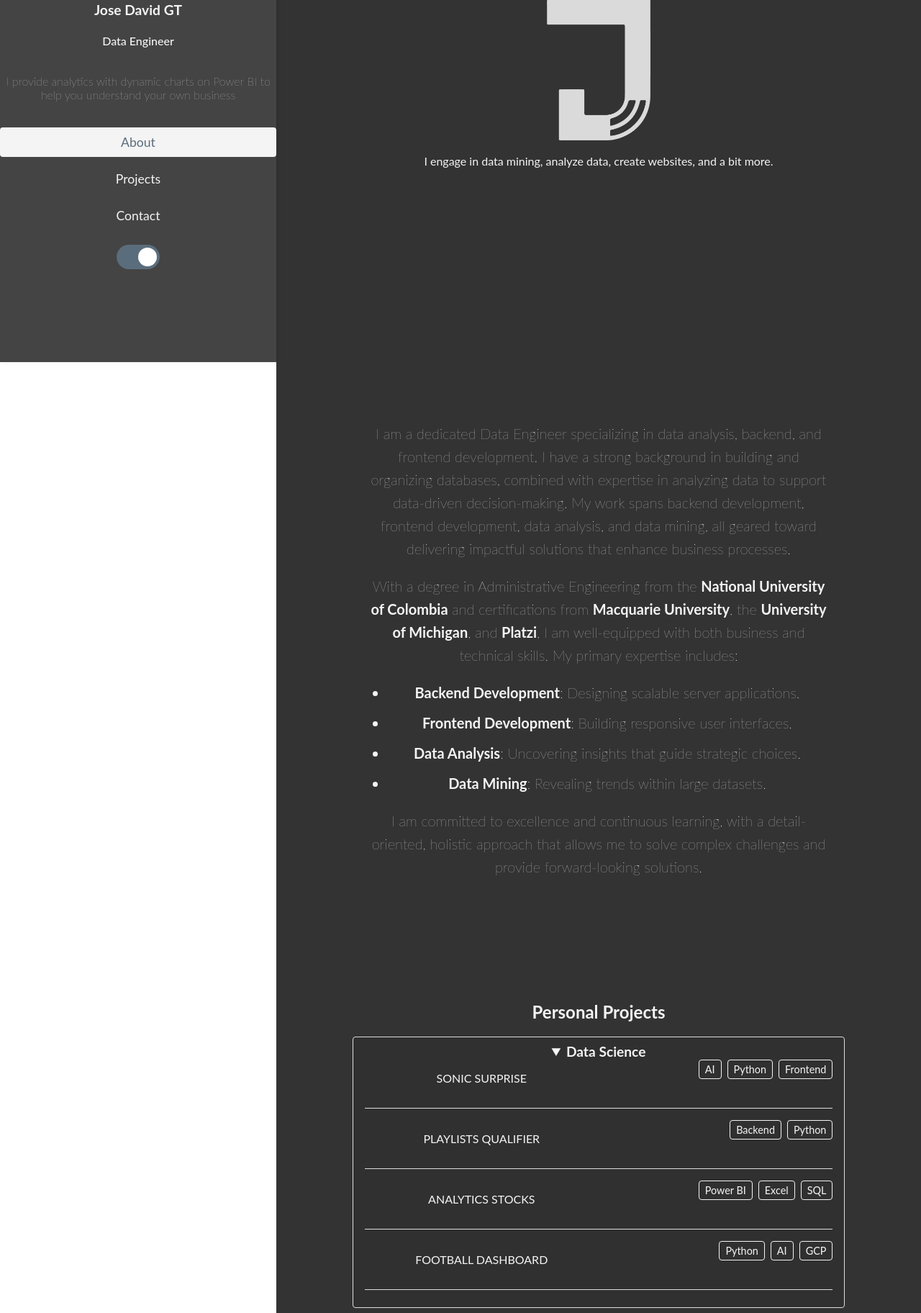
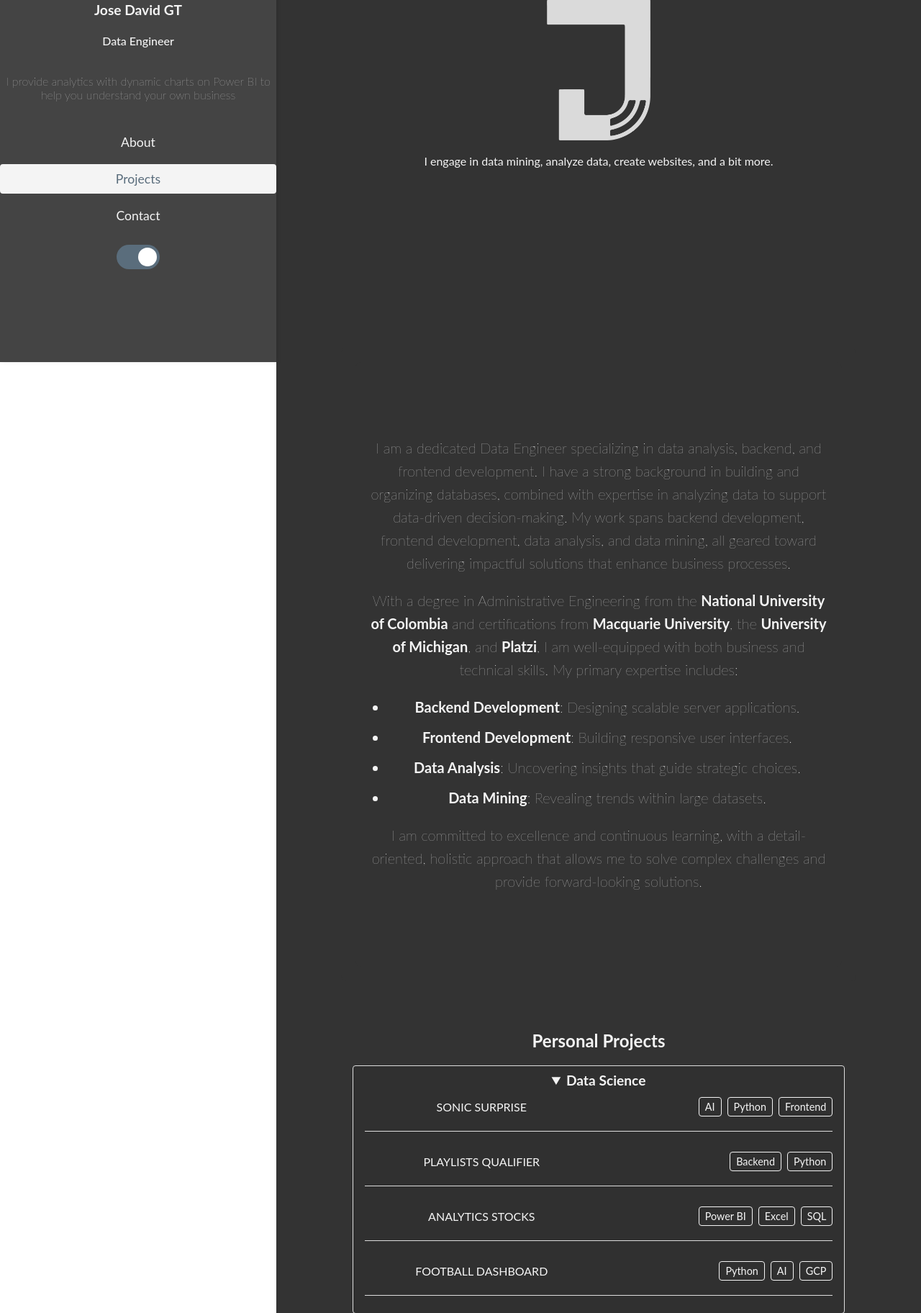
Before and after one commit to DeiviGT1/blog2.0, a Flask app: page / in a window 1280 px wide. Shown: the part 317-2141 px from the top of the page at 72% size. Run offline with Flask 3, Linux system fonts and the light colour scheme; parts of the project's set-up code (start-up, migrations or seed data) failed here and were passed over; some libraries are stand-ins or nearby versions.

Commit message:
organizamos algunas secciones

```diff
--- a/app/static/css/main/contact.css
+++ b/app/static/css/main/contact.css
@@ -3,6 +3,7 @@
 .content-wrapper-contact {
     display: flex;
     align-items: center;
+    justify-content: center;
 }
 
 .contact-container {
--- a/app/static/css/main/projects.css
+++ b/app/static/css/main/projects.css
@@ -64,14 +64,13 @@
   .project-left {
     flex: 1;
     text-align: left;
-    margin-bottom: 0.5rem;
   }
 
   /* Sección derecha del proyecto (etiquetas) */
   .project-right {
+    align-content: center;
     flex: 1;
     text-align: right;
-    margin-bottom: 0.5rem;
   }
 
   /* Enlace principal del proyecto */
--- a/app/static/css/main/styles.css
+++ b/app/static/css/main/styles.css
@@ -100,6 +100,13 @@
     min-height: 70vh;
 }
 
+.professional-description,
+.projects-section,
+.contact-section{
+    min-height: 100vh;
+    align-content: center;
+}
+
 @media (max-width: 768px) {
     .introduction {
         padding: 20px;
--- a/app/static/js/main/projects.js
+++ b/app/static/js/main/projects.js
@@ -37,23 +37,24 @@
      * @param {MouseEvent} e
      */
     function positionPreview(e) {
-      const offsetX = 10; // Ajusta a tu gusto
-      const offsetY = 10;
+      const offset = 10; // margen respecto al cursor
+      // Obtenemos las dimensiones actuales del preview
+      const previewRect = previewContainer.getBoundingClientRect();
 
-      // Usamos pageX/pageY para considerar el scroll vertical
-      let x = e.pageX + offsetX;
-      let y = e.pageY + offsetY;
+      // Posicionamos en X de forma similar a lo que ya tenías
+      let x = e.pageX + offset;
+      if (x + previewRect.width > window.innerWidth) {
+        x = e.pageX - previewRect.width - offset;
+      }
 
-      const containerWidth = previewContainer.offsetWidth;
-      const containerHeight = previewContainer.offsetHeight;
-
-      // Ajustar para no salirse por la derecha
-      if (x + containerWidth > document.documentElement.clientWidth) {
-        x = e.pageX - containerWidth - offsetX;
-      }
-      // Ajustar para no salirse por debajo
-      if (y + containerHeight > document.documentElement.clientHeight) {
-        y = e.pageY - containerHeight - offsetY;
+      // Para la posición vertical usamos clientY, que da la posición dentro del viewport
+      let y;
+      // Si hay suficiente espacio debajo del cursor, mostramos el preview abajo
+      if (e.clientY + previewRect.height + offset < window.innerHeight) {
+        y = e.pageY + offset;
+      } else {
+        // Si no, lo mostramos arriba del cursor
+        y = e.pageY - previewRect.height - offset;
       }
 
       previewContainer.style.left = x + 'px';
```
